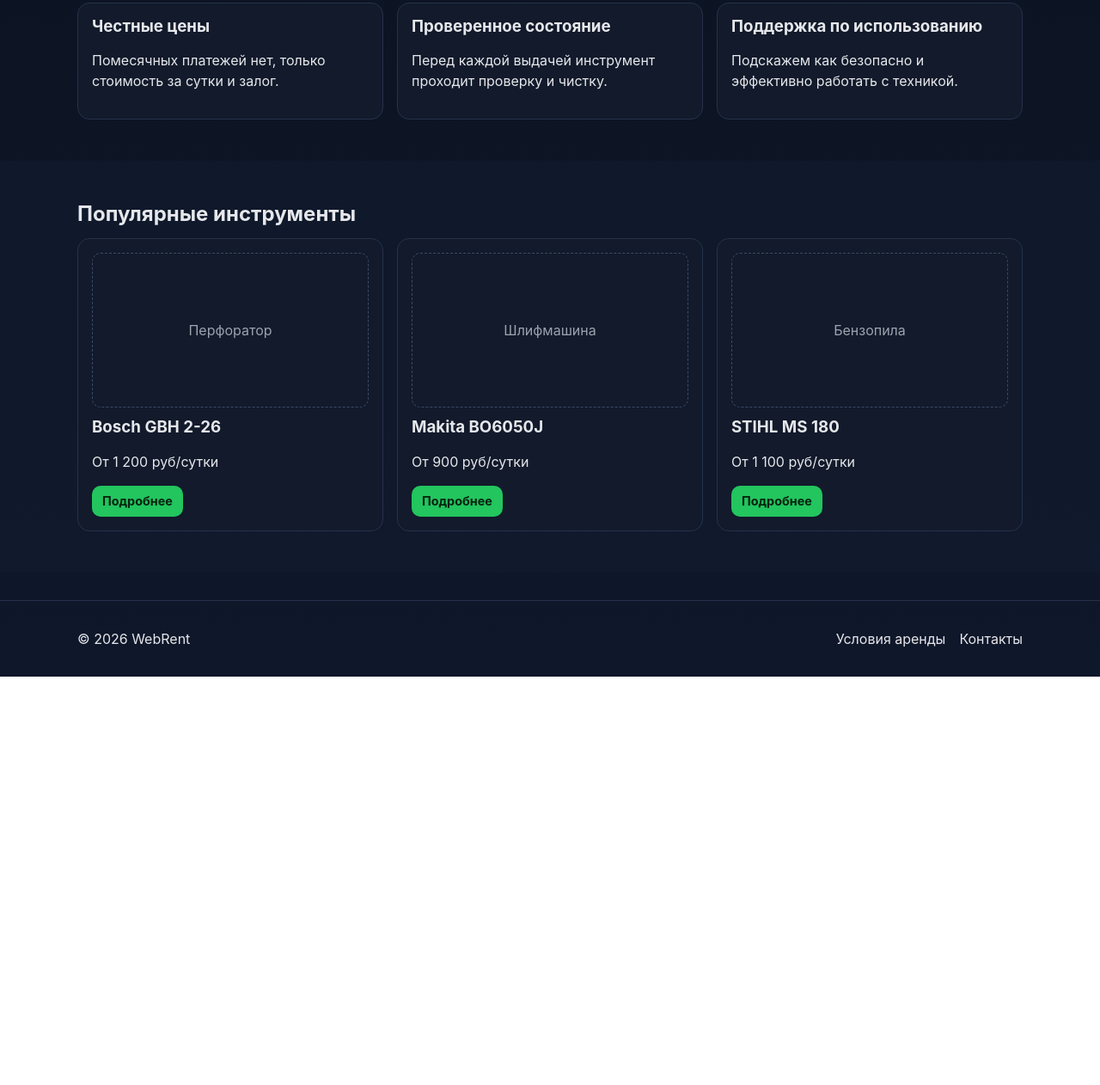
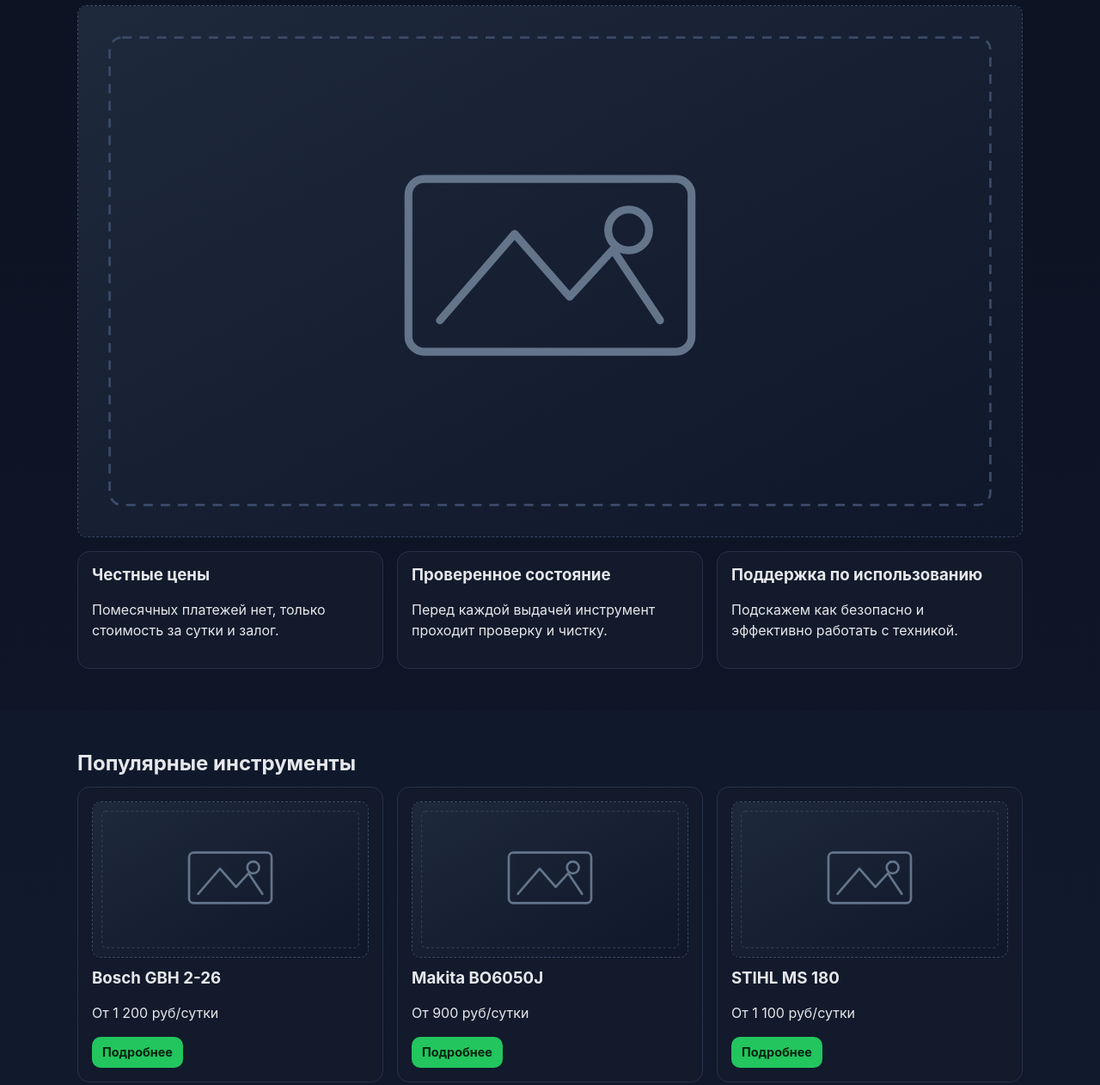
Before and after one commit to alisoon14/rotebal, a plain HTML site: page index.html in a window 1280 px wide. Shown: the part 478-1740 px from the top of the page at 86% size. Before the commit the page ends 1265 px from the top, so only its background shows below. Drawn offline with Linux system fonts and the light colour scheme.

Commit message:
+placeholders

```diff
--- a/assets/app.js
+++ b/assets/app.js
@@ -10,7 +10,7 @@
 function toolCard(tool) {
   return `
     <article class="tool-card">
-      <div class="tool-image">${tool.category}</div>
+      <img class="tool-image" src="./assets/images/placeholder.svg" alt="Заглушка изображения: ${tool.name}" />
       <h3>${tool.name}</h3>
       <p>${tool.price.toLocaleString("ru-RU")} руб/сутки</p>
       <p>${tool.available ? "В наличии" : "Нет в наличии"}</p>
--- a/assets/styles.css
+++ b/assets/styles.css
@@ -171,14 +171,25 @@
 
 .tool-image,
 .tool-photo,
-.map-box {
+.map-box,
+.image-placeholder {
+  width: 100%;
   min-height: 180px;
-  display: grid;
-  place-content: center;
   border-radius: 10px;
   border: 1px dashed #3b4a67;
-  color: var(--text-muted);
+  background: rgba(15, 23, 42, 0.35);
+  display: block;
+  object-fit: cover;
+}
+
+.tool-image,
+.tool-photo,
+.map-box {
   margin-bottom: 0.8rem;
+}
+
+.image-placeholder {
+  margin: 1rem 0;
 }
 
 .breadcrumbs {
--- a/index.html
+++ b/index.html
@@ -49,6 +49,11 @@
       <section class="section">
         <div class="container">
           <h2>Почему выбирают нас</h2>
+          <img
+            class="image-placeholder"
+            src="./assets/images/placeholder.svg"
+            alt="Заглушка изображения: преимущества сервиса"
+          />
           <div class="features">
             <article class="card">
               <h3>Честные цены</h3>
@@ -71,19 +76,19 @@
           <h2>Популярные инструменты</h2>
           <div class="cards-3">
             <article class="tool-card">
-              <div class="tool-image">Перфоратор</div>
+              <img class="tool-image" src="./assets/images/placeholder.svg" alt="Заглушка изображения: Перфоратор" />
               <h3>Bosch GBH 2-26</h3>
               <p>От 1 200 руб/сутки</p>
               <a class="btn btn-sm" href="./tool.html">Подробнее</a>
             </article>
             <article class="tool-card">
-              <div class="tool-image">Шлифмашина</div>
+              <img class="tool-image" src="./assets/images/placeholder.svg" alt="Заглушка изображения: Шлифмашина" />
               <h3>Makita BO6050J</h3>
               <p>От 900 руб/сутки</p>
               <a class="btn btn-sm" href="./tool.html">Подробнее</a>
             </article>
             <article class="tool-card">
-              <div class="tool-image">Бензопила</div>
+              <img class="tool-image" src="./assets/images/placeholder.svg" alt="Заглушка изображения: Бензопила" />
               <h3>STIHL MS 180</h3>
               <p>От 1 100 руб/сутки</p>
               <a class="btn btn-sm" href="./tool.html">Подробнее</a>
```
Also changed, not shown: about.html (+5 -0 lines), catalog.html (+5 -0 lines), category.html (+8 -3 lines), checkout.html (+5 -0 lines), contacts.html (+6 -1 lines), tool.html (+6 -1 lines), assets/images/placeholder.svg (added).
